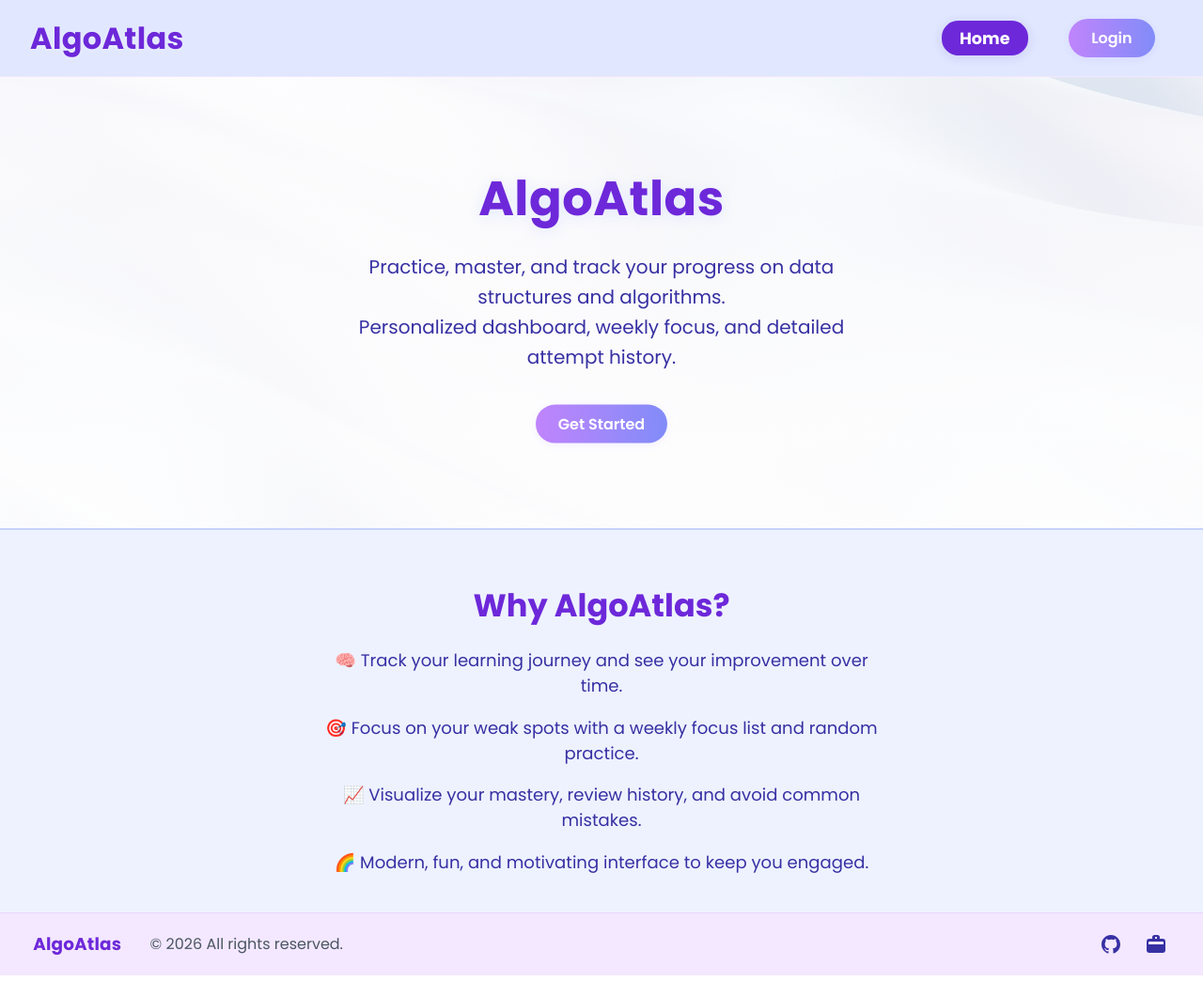
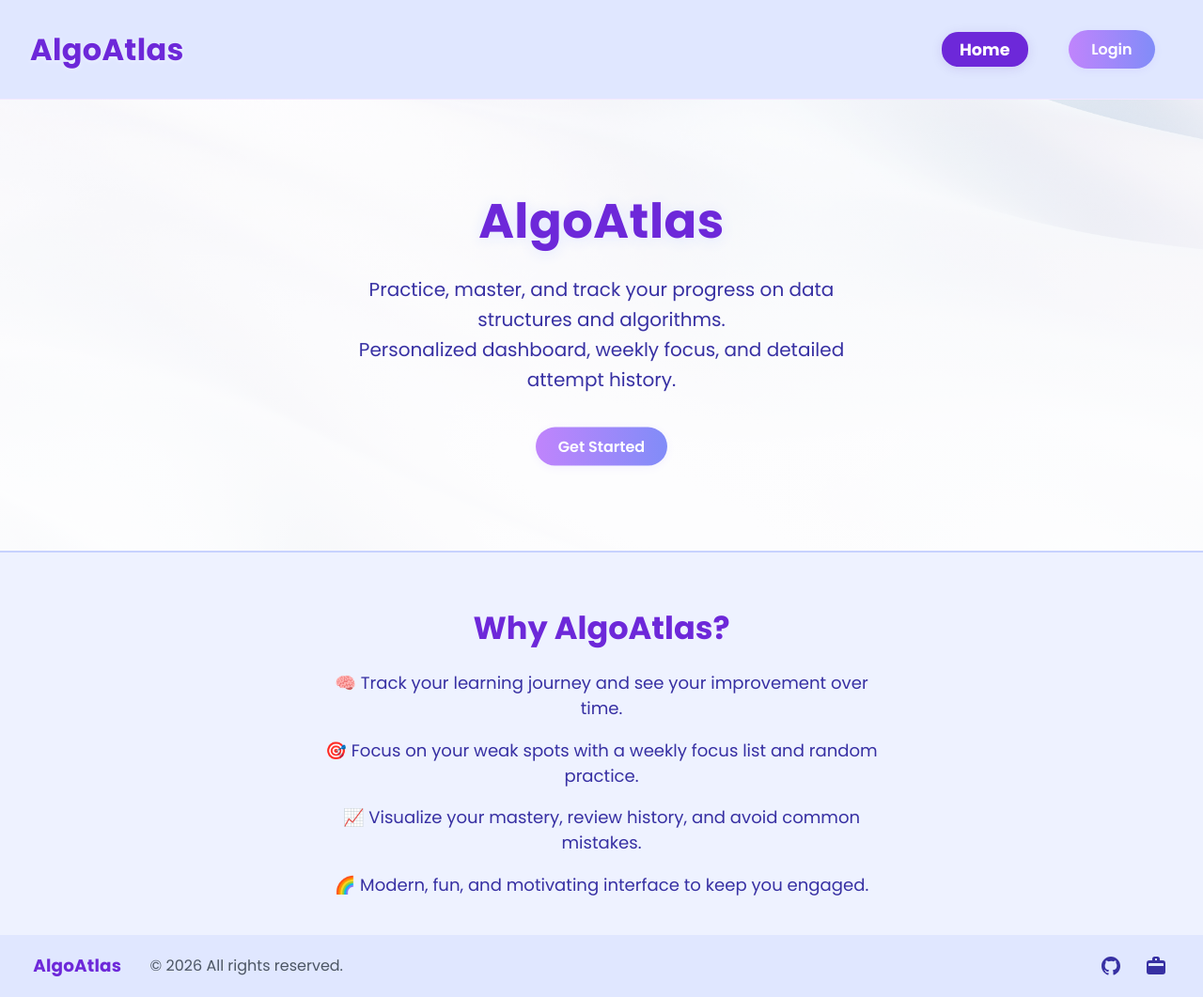
Before and after one commit to roseandlily33/algoatlas, a Next.js app in the folder ds-project/: page / in a window 1280 px wide. Shown: the whole page at 94% size. Before the commit the page ends 1038 px from the top, so only its background shows below. Built offline with nearby package versions, Linux system fonts and the light colour scheme; no server answers.

Commit message:
Fixed the issue with the starTier not taking that I added in last time

```diff
--- a/ds-project/src/app/take-algorithm/[algoId]/page.jsx
+++ b/ds-project/src/app/take-algorithm/[algoId]/page.jsx
@@ -209,6 +209,7 @@ const TakeAlgorithmPage = () => {
             <option value="Medium">Medium ⭐⭐</option>
             <option value="High">High ⭐⭐⭐</option>
           </select>
+          <p>Star Tier: {starTier}</p>
         </div>
       </div>
 
--- a/ds-project/src/app/user/StarredAlgs/starredAlgs.component.jsx
+++ b/ds-project/src/app/user/StarredAlgs/starredAlgs.component.jsx
@@ -23,6 +23,12 @@ const StarredAlgs = ({ algorithms = [], progressMap = {}, handleGoToAlgo }) => {
   const tierGroups = {};
   for (const tier of TIERS) tierGroups[tier] = [];
   for (const algo of starred) {
+    const progress = progressMap[algo._id];
+    // If status is Deep Practice, always put in High tier
+    if (progress?.status === "Deep Practice") {
+      tierGroups["High"].push(algo);
+      continue;
+    }
     const tier = localTiers[algo._id] || "Low";
     if (TIERS.includes(tier)) tierGroups[tier].push(algo);
   }
--- a/ds-project/src/components/footer/footer.module.css
+++ b/ds-project/src/components/footer/footer.module.css
@@ -1,12 +1,11 @@
 .footer {
   width: 100%;
-  background: var(--purple-100);
+  background: var(--indigo-100);
   color: var(--indigo-800);
   display: flex;
   align-items: center;
   justify-content: space-between;
   padding: 1.1rem 2.2rem;
-  border-top: 1.5px solid var(--purple-200);
   box-shadow: 0 -2px 8px 0 rgba(130, 90, 255, 0.06);
   font-family: var(--font-main);
   font-size: 1.08rem;
--- a/ds-project/src/components/navbar/navbar.module.css
+++ b/ds-project/src/components/navbar/navbar.module.css
@@ -1,6 +1,6 @@
 .navbar {
   background: var(--indigo-100);
-  padding: 1.25rem 2rem;
+  padding: 2rem;
   display: flex;
   align-items: center;
   justify-content: space-between;
```
Also changed, not shown: 2 other files (tests, documents, lock files or other folders).
